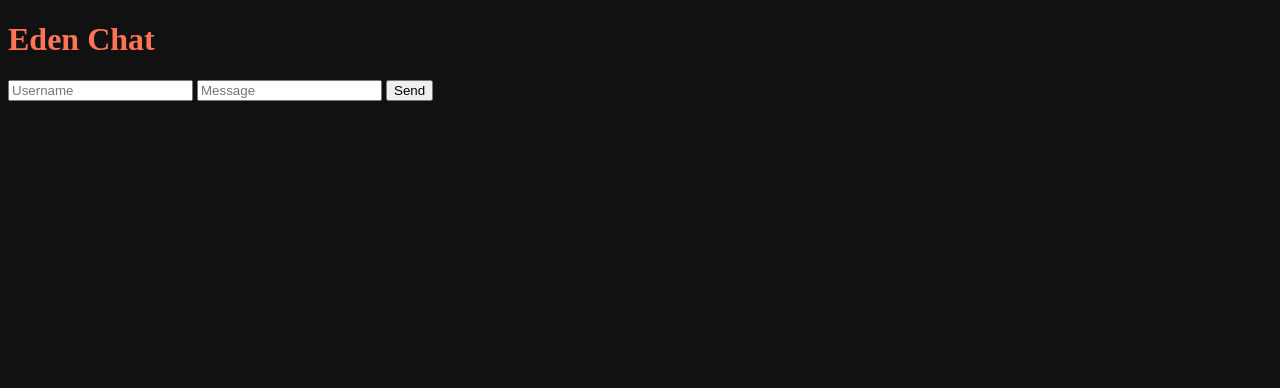
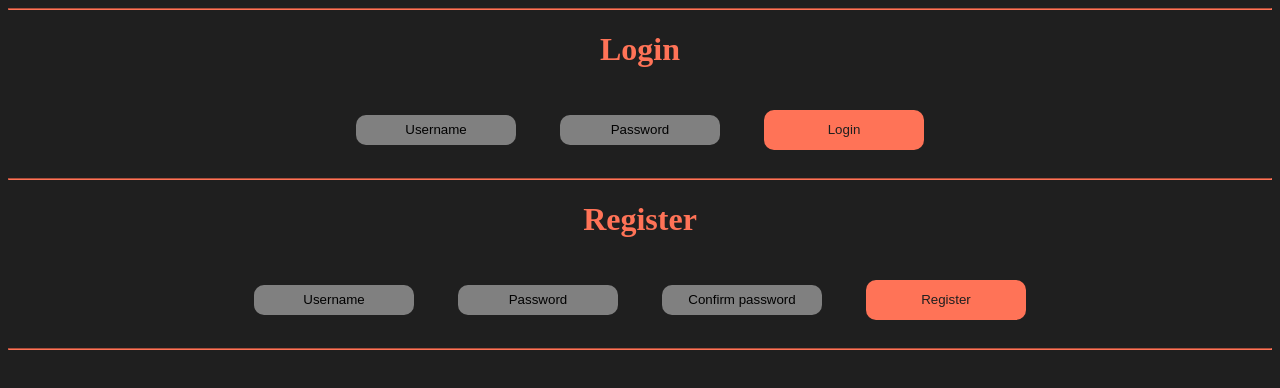
Before and after one commit to AlvesLuis0/eden-chat, a website: page src/public/index.html in a window 1280 px wide. Drawn offline with nearby package versions, Linux system fonts and the light colour scheme; no server answers.

Commit message:
login page

```diff
--- a/src/model/Message.ts
+++ /dev/null
@@ -1,5 +0,0 @@
-export interface Message {
-	author: string;
-	text: string;
-	date?: string;
-}
--- /dev/null
+++ b/src/public/css/login.css
@@ -0,0 +1,39 @@
+:root {
+  --dark-gray: #1F1F1F;
+  --gray: #808080;
+  --orange: #FF7357;
+  --white: #CCC;
+}
+
+hr { border-color: var(--orange); }
+
+body {
+  background-color: var(--dark-gray);
+  text-align: center;
+}
+
+h1 { color: var(--orange); }
+
+input {
+  background-color: var(--gray);
+  text-align: center;
+  border-radius: 10px;
+  padding: 0px;
+  border: 0px;
+  margin: 20px;
+  width: 160px;
+  height: 30px;
+}
+::placeholder { color: black; }
+
+button {
+  background-color: var(--orange);
+  color: var(--dark-gray);
+  padding: 0px;
+  border: 0px;
+  margin: 20px;
+  width: 160px;
+  height: 40px;
+  border-radius: 10px;
+  cursor: pointer;
+}
--- a/src/public/css/style.css
+++ /dev/null
@@ -1,9 +0,0 @@
-:root {
-  --orange: #FF7357;
-  --dark-gray: #111;
-}
-
-body {
-  background-color: var(--dark-gray);
-  color: var(--orange);
-}
--- a/src/public/index.html
+++ b/src/public/index.html
@@ -4,26 +4,35 @@
 		<meta charset="UTF-8">
 		<meta http-equiv="X-UA-Compatible" content="IE=edge">
 		<meta name="viewport" content="width=device-width, initial-scale=1.0">
-		<link rel="stylesheet" href="css/style.css">
-		<title>Eden Chat</title>
+		<link rel="stylesheet" href="css/login.css">
+		<title>Eden Chat | Login</title>
 	</head>
+	<body>
 
-  <body>
+		<hr>
 
-		<h1>Eden Chat</h1>
+		<div class="center">
+			<form>
+				<h1>Login</h1>
+				<input name="username" placeholder="Username" type="text" required>
+				<input name="password" placeholder="Password" type="password" required>
+				<button>Login</button>
+			</form>
 
-		<ul id="messages-list"></ul>
+			<hr>
 
-		<form id="message-form" autocomplete="off">
-			<input placeholder="Username" id="username" type="text" required>
-			<input placeholder="Message" id="message" type="text" required>
-			<button>Send</button>
-		</form>
+			<form>
+				<h1>Register</h1>
+				<input name="username" placeholder="Username" type="text" required>
+				<input name="password" placeholder="Password" type="password" required>
+				<input name="confirm-password" placeholder="Confirm password" type="password" required>
+				<button>Register</button>
+			</form>
+		</div>
 
-		<script src="js/utils.js"></script>
-    <script src="socket.io/socket.io.js"></script>
-		<script src="js/websocket.js"></script>
-		<script src="js/index.js"></script>
+		<hr>
+
+		<script src="js/login.js"></script>
 
 	</body>
 </html>
--- a/src/public/js/index.js
+++ /dev/null
@@ -1,24 +0,0 @@
-// functions to send and show messages
-function showMessage(message) {
-  const { author, text, date } = message;
-  const messagesList = document.getElementById("messages-list");
-  const messageElement = document.createElement("li");
-
-  messageElement.innerText = `${author}: ${text} | ${date}`;
-  messagesList.appendChild(messageElement);
-}
-
-function onSubmit(event) {
-  event.preventDefault();
-
-  const message = getValues();
-  socket.emit("sendMessage", message);
-  message.date = new Date().toTimeString().slice(0,5);
-
-  showMessage(message);
-  clearInput();
-}
-
-
-// applying functions to elements
-document.getElementById("message-form").addEventListener("submit", onSubmit);
--- a/src/public/js/utils.js
+++ /dev/null
@@ -1,13 +0,0 @@
-// functions to make it easier
-function getValues() {
-  const author = document.getElementById("username").value;
-  const text = document.getElementById("message").value;
-
-  return {
-    author, text
-  };
-}
-
-function clearInput() {
-  document.getElementById("message").value = "";
-}
--- a/src/public/js/websocket.js
+++ /dev/null
@@ -1,12 +0,0 @@
-// connecting with server
-const socket = io();
-
-
-// configuring sockets
-socket.on("setup", (messagesList) => {
-  for(const message of messagesList) showMessage(message);
-});
-
-socket.on("receiveMessage", (message) => {
-  showMessage(message);
-});
```
Also changed, not shown: src/websocket.ts (+2 -11 lines), src/public/js/login.js (added).
